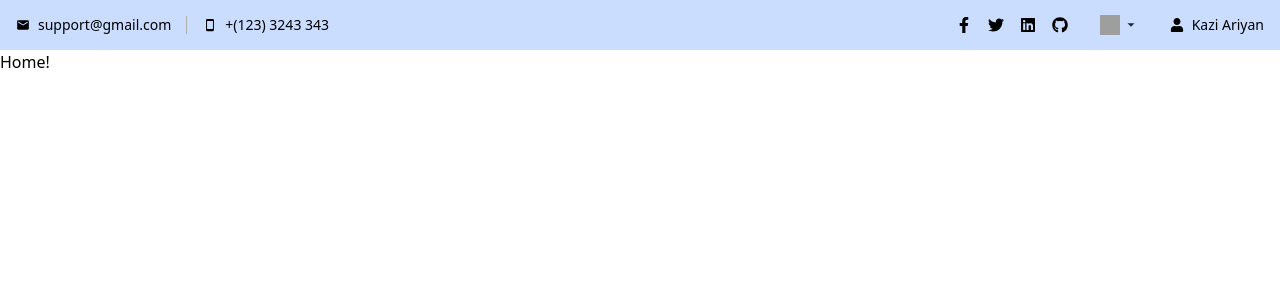
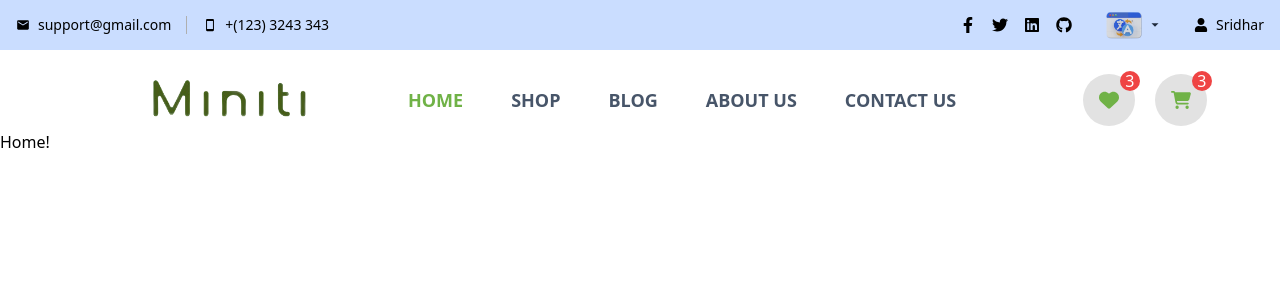
Before and after one commit to Sridhare29/miniti, a React (Create React App) app in the folder miniti/: page / in a window 1280 px wide. Shown: the top 300 px of the page. Built offline with nearby package versions, Linux system fonts and the light colour scheme.

Commit message:
cart & whist

```diff
--- a/miniti/src/components/Header.jsx
+++ b/miniti/src/components/Header.jsx
@@ -1,18 +1,33 @@
-import React from 'react';
+import React, { useState } from "react";
 import { MdEmail } from "react-icons/md";
 import { IoMdPhonePortrait, IoMdArrowDropdown } from "react-icons/io";
-import { FaFacebookF, FaLock, FaUser, FaTwitter, FaLinkedin, FaGithub } from "react-icons/fa";
-import { Link } from 'react-router-dom';
+import {
+  FaFacebookF,
+  FaLock,
+  FaUser,
+  FaTwitter,
+  FaLinkedin,
+  FaGithub,
+  FaList,
+} from "react-icons/fa";
+import { Link, useLocation } from "react-router-dom";
+import { FaHeart } from "react-icons/fa6";
+import { FaCartShopping } from "react-icons/fa6";
+import { CiMenuFries } from "react-icons/ci";
+
 
 const Header = () => {
+  const {pathname} = useLocation()
+  const [showshidebar, setShowShidebar] = useState(true);
   const user = true;
+  const wishlist_count = 3
+
   return (
     <div className="w-full bg-white">
       {/* Top Header Section */}
       <div className="header-top bg-[#caddff] md-lg:hidden">
         <div className="container mx-auto px-4">
           <div className="flex justify-between items-center h-[50px] text-slate-500">
-
             {/* Contact Information */}
             <ul className="flex items-center gap-8 font-medium text-black">
               <li className="flex items-center gap-2 text-sm relative after:content-[''] after:absolute after:h-[18px] after:w-[1px] after:bg-[#afafaf] after:right-[-16px]">
@@ -27,7 +42,6 @@ const Header = () => {
 
             {/* Social Media and User Options */}
             <div className="flex items-center gap-8">
-
               {/* Social Media Icons */}
               <div className="flex items-center gap-4 text-black">
                 <a href="#" className="hover:text-blue-600 transition-colors">
@@ -47,14 +61,16 @@ const Header = () => {
               {/* Language Dropdown */}
               <div className="relative group cursor-pointer text-sm text-slate-800 flex items-center gap-1">
                 <img
-                                    src="http://localhost:3000/images/language.png"
+                  src="http://localhost:3000/images/lang.png"
                   alt="Language"
-                                    className="w-5 h-5"
+                  className="w-10 h-15"
                 />
                 <IoMdArrowDropdown />
                 <ul className="absolute invisible group-hover:visible transition-all duration-200 top-10 left-0 bg-black text-white p-2 w-[100px] rounded-md shadow-md z-10 flex flex-col gap-2">
                   <li className="hover:bg-gray-700 px-2 py-1 rounded">Hindi</li>
-                                    <li className="hover:bg-gray-700 px-2 py-1 rounded">English</li>
+                  <li className="hover:bg-gray-700 px-2 py-1 rounded">
+                    English
+                  </li>
                 </ul>
               </div>
 
@@ -62,10 +78,10 @@ const Header = () => {
               {user ? (
                 <Link
                   className="flex items-center gap-2 text-sm text-black hover:text-blue-600 transition-colors"
-                                    to="/dashboard"
+                  to="/"
                 >
                   <FaUser />
-                                    <span>Kazi Ariyan</span>
+                  <span>Sridhar</span>
                 </Link>
               ) : (
                 <Link
@@ -80,6 +96,62 @@ const Header = () => {
           </div>
         </div>
       </div>
+      {/* logo  */}
+      <div className="w-white">
+        <div className="w-[85%] lg:w-[90%] mx-auto">
+         <div className="h-[80px] md-lg:h-[100px] flex justify-between items-center flex-wrap ">
+         <div className='md-lg:w-full w-3/12 md-lg:pt-4'>
+                    <div className='flex justify-between items-center'>
+
+                <Link to='/'>
+                    <img src="http://localhost:3000/images/logo.png" alt="" />
+                </Link>
+                <div className='justify-center items-center w-[30px] h-[30px] bg-white text-slate-600 border border-slate-600 rounded-sm cursor-pointer lg:hidden md-lg:flex xl:hidden hidden' onClick={() => setShowShidebar(false)}>
+                    <span> <CiMenuFries/> </span>
+                </div>
+                </div>
+                </div>
+              {/* navbar topic head */}
+              <div className="md:lg:w-full w-9/12">
+              <div className='flex justify-between md-lg:justify-center items-center flex-wrap pl-8 '>
+                <ul className="flex items-center justify-center gap-8 font-bold uppercase text-lg md-lg:hidden h-[100px]">
+                    <li>
+                        <Link className={`p-2 block ${pathname === '/' ?  'text-[#70b247]' : 'text-slate-600' } `}>Home</Link>
+                    </li>
+                    <li>
+                        <Link className={`p-2 block ${pathname === '/shop' ?  'text-[#70b247]' : 'text-slate-600' } `}>Shop</Link>
+                    </li>
+                    <li>
+                       <Link className={`p-2 block ${pathname === '/blog' ?  'text-[#70b247]' : 'text-slate-600' } `}>Blog</Link>
+                    </li>
+                    <li>
+                        <Link className={`p-2 block ${pathname === '/about' ?  'text-[#70b247]' : 'text-slate-600' } `}>About Us</Link>
+                    </li>
+                    <li>
+                       <Link className={`p-2 block ${pathname === '/contact' ?  'text-[#70b247]' : 'text-slate-600' } `}>Contact Us</Link>
+                    </li>
+                </ul>
+                {/* Cart and wishlist */}
+              <div className="flex md-lg:hidden items-center justify-center gap-5  w-[10%] h-[50%]">
+                <div className="relative flex justify-center items-center cursor-pointer px-4 py-4 rounded-full bg-[#e2e2e2]">
+                <span className='text-xl text-[#70b247]'><FaHeart /></span>
+                <div className='w-[20px] h-[20px] absolute bg-red-500 rounded-full text-white flex justify-center items-center -top-[3px] -right-[5px] '>
+                { wishlist_count }
+                </div>
+                </div>
+<div className="flex relative justify-center items-center cursor-pointer px-4 py-4 rounded-full bg-[#e2e2e2]">
+                <span className='text-xl text-[#70b247]'><FaCartShopping/></span>
+                <div className='w-[20px] h-[20px] absolute bg-red-500 rounded-full text-white flex justify-center items-center -top-[3px] -right-[5px] '>
+                { wishlist_count }
+                </div>
+                </div>
+              </div>
+              </div>
+              </div>
+
+          </div>
+        </div>
+      </div>
     </div>
   );
 };
```
Also changed, not shown: miniti/public/images/lang.png (added), miniti/public/images/logo.png (added). Lines whose indentation alone changed are shown as unchanged.
